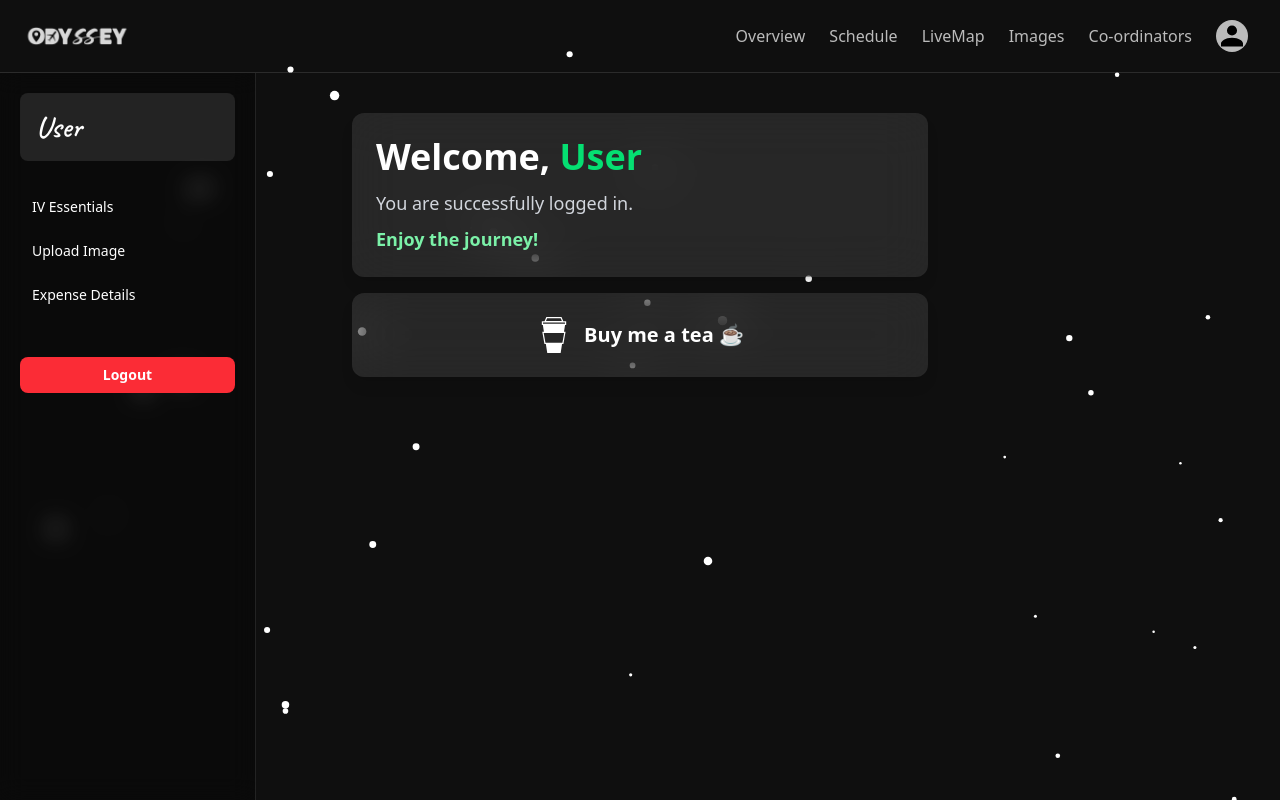
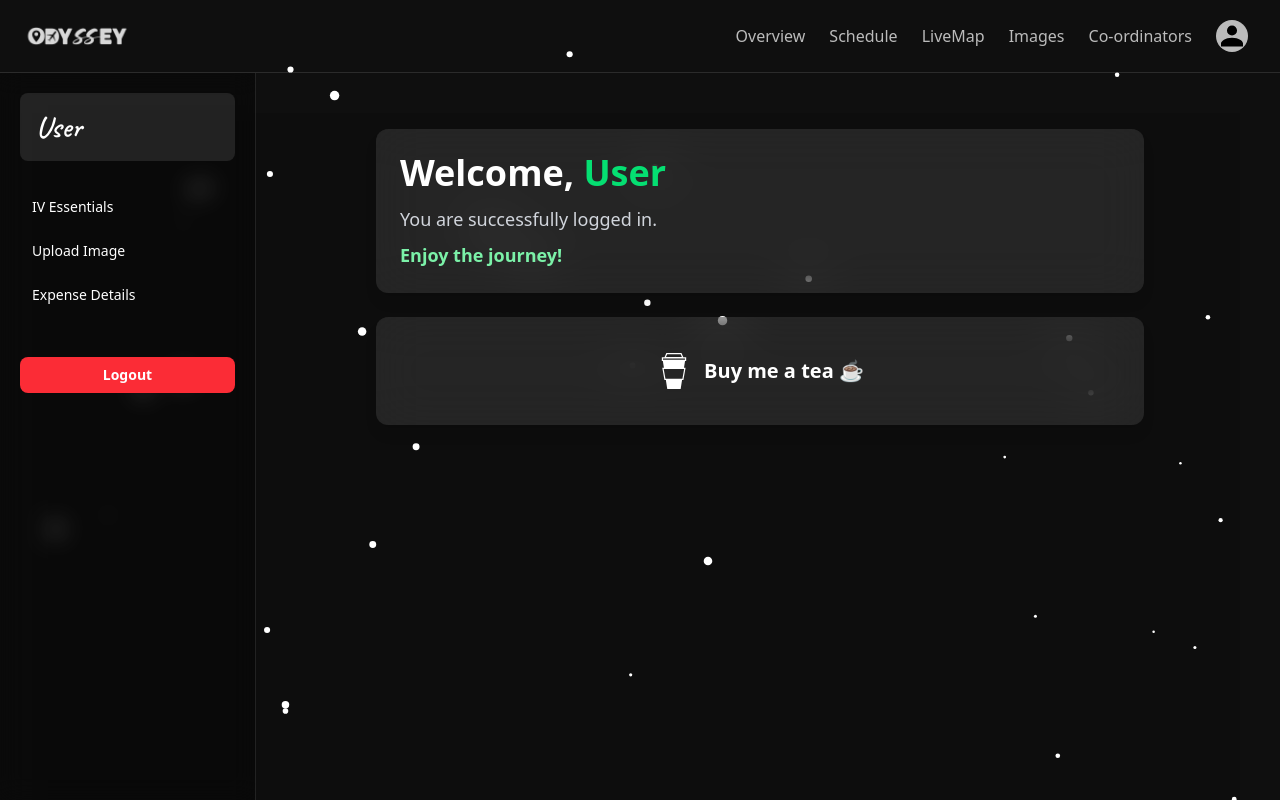
Before and after one commit to AbhaiSankarPR/IV_CSE_27, a React (Vite) app in the folder frontend/: page /dashboard in a window 1280 px wide. Built offline with nearby package versions, Linux system fonts and the light colour scheme; no server answers.

Commit message:
Update ProfileTab.jsx

```diff
--- a/frontend/src/components/dashboard/ProfileTab.jsx
+++ b/frontend/src/components/dashboard/ProfileTab.jsx
@@ -5,48 +5,54 @@ import { useState } from "react";
 export default function ProfileTab({ user }) {
   const [showQRCode, setShowQRCode] = useState(false);
 
+  // UPI link DRY variable
+  const upiLink =
+    "upi://pay?pa=abhaisankarpr@oksbi&pn=Abhai%20Sankar%20P%20R&aid=uGICAgMDuns7SVQu";
+
   return (
-    <>
-      <div className="max-w-xl mx-auto bg-white/10 backdrop-blur-xl p-6 rounded-xl shadow-lg text-center md:text-left">
+    <div className="pl-20 md:pl-64 p-4 min-h-screen bg-[#0d0d0d]/30">
+      {/* Welcome Box */}
+      <div className="max-w-3xl mx-auto bg-white/10 backdrop-blur-xl p-6 rounded-xl shadow-lg text-center md:text-left">
         <h1 className="text-3xl md:text-4xl font-bold mb-3">
           Welcome, <span className="text-green-400">{user?.name || "User"}</span>
         </h1>
-        <p className="text-gray-300 mb-2 text-base md:text-lg">You are successfully logged in.</p>
-        <p className="text-base md:text-lg font-semibold text-green-300">Enjoy the journey!</p>
+        <p className="text-gray-300 mb-2 text-base md:text-lg">
+          You are successfully logged in.
+        </p>
+        <p className="text-base md:text-lg font-semibold text-green-300">
+          Enjoy the journey!
+        </p>
       </div>
 
-      <div className="max-w-xl mx-auto mt-4 bg-white/10 backdrop-blur-xl p-4 rounded-xl shadow-lg flex flex-col justify-center items-center gap-3">
+      {/* Buy Me a Tea Box */}
+      <div className="max-w-3xl mx-auto mt-6 bg-white/10 backdrop-blur-xl p-6 rounded-xl shadow-lg flex flex-col justify-center items-center gap-4">
         <button
           onClick={() => {
             if (/android|iphone|ipad|ipod/i.test(navigator.userAgent)) {
-              window.location.href =
-                "upi://pay?pa=abhaisankarpr@oksbi&pn=Abhai%20Sankar%20P%20R&aid=uGICAgMDuns7SVQu";
+              window.location.href = upiLink;
             } else {
               alert("Can't pay on Desktop. Please use the QR Code below.");
               setShowQRCode(true);
             }
           }}
-          className="flex items-center gap-3 px-4 py-2 rounded-2xl transition-transform duration-200 hover:scale-105 active:scale-95"
+          className="flex items-center gap-3 px-6 py-3 rounded-2xl transition-transform duration-200 hover:scale-105 active:scale-95 hover:bg-white/20"
         >
           <img
             src={teaImg}
             className="w-[36px] h-[36px] object-contain invert brightness-200"
           />
-          <span className="text-lg sm:text-xl font-semibold cursor-pointer">Buy me a tea ☕</span>
+          <span className="text-lg sm:text-xl font-semibold cursor-pointer">
+            Buy me a tea ☕
+          </span>
         </button>
 
         {showQRCode && (
           <div className="mt-4 flex flex-col items-center">
-            <QRCode
-              value="upi://pay?pa=abhaisankarpr@oksbi&pn=Abhai%20Sankar%20P%20R&aid=uGICAgMDuns7SVQu"
-              size={180}
-              bgColor="transparent"
-              fgColor="white"
-            />
+            <QRCode value={upiLink} size={180} bgColor="transparent" fgColor="white" />
             <p className="text-sm text-gray-300 mt-2 text-center">Scan to pay via UPI</p>
           </div>
         )}
       </div>
-    </>
+    </div>
   );
 }
```
